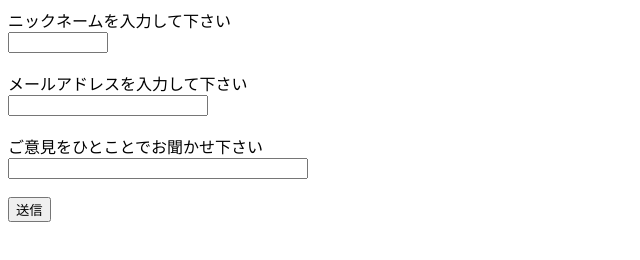
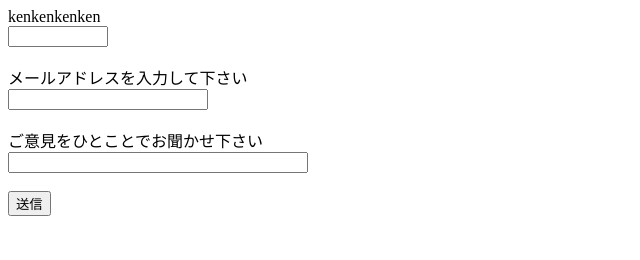
Before and after one commit to ei17ringo/teamtest, a plain HTML site: page kenichinagahama.html in a window 1280 px wide. Shown: the whole page, without its empty margins (0-640 px from the left). Drawn offline with Linux system fonts and the light colour scheme.

Commit message:
変えたよー

```diff
--- a/kenichinagahama.html
+++ b/kenichinagahama.html
@@ -6,7 +6,7 @@
 	</head>
 	<body>
 		<form method="post" action="check.php">
-			ニックネームを入力して下さい<br />
+			kenkenkenken<br />
 			<input name="nickname" type="text" style="width:100px"><br />
 			<br />
 			メールアドレスを入力して下さい<br />
```
